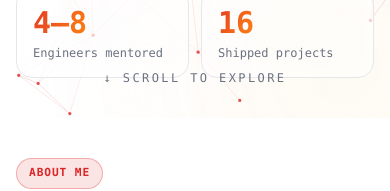
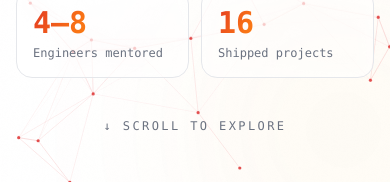
Before and after one commit to nrs-minhdoan/andrew-portfolio, a Next.js app: page /en in a window 390 px wide. Shown: the part 558-749 px from the top of the page. Built offline with nearby package versions, Linux system fonts and the light colour scheme; no server answers.

Commit message:
Fix hydration

```diff
--- a/app/[locale]/layout.tsx
+++ b/app/[locale]/layout.tsx
@@ -86,7 +86,7 @@ export default async function LocaleLayout({
       suppressHydrationWarning
       className={`${silkscreen.variable} ${firaCode.variable}`}
     >
-      <body className="min-h-screen font-sans antialiased">
+      <body className="min-h-screen font-sans antialiased" suppressHydrationWarning>
         <PersonJsonLd locale={locale} />
         <NextIntlClientProvider>
           <Providers>
--- a/app/globals.css
+++ b/app/globals.css
@@ -422,6 +422,15 @@ section[id] {
   scroll-margin-top: 4rem;
 }
 
+/* Mobile: drop scroll-margin so it doesn't stack with html's scroll-padding-top.
+   Desktop snap re-aligns the section to snap-start so the double offset is invisible
+   there; mobile has no snap, so the duplicate 4rem leaks the previous section's tail. */
+@media (max-width: 767px) {
+  section[id] {
+    scroll-margin-top: 0;
+  }
+}
+
 /* Hero already centers itself via its own flex; skip min-height bump
    for sections that explicitly opt out via data-snap="off". */
 section[data-snap="off"] {
--- a/components/sections/Hero.tsx
+++ b/components/sections/Hero.tsx
@@ -17,7 +17,7 @@ export function Hero() {
     <section
       id="hero"
       data-section="hero"
-      className="relative isolate flex min-h-svh items-start pt-20 sm:pt-28 lg:items-center lg:pt-24"
+      className="relative isolate flex min-h-svh flex-col items-stretch pt-20 sm:flex-row sm:items-start sm:pt-28 lg:items-center lg:pt-24"
     >
       <div className="aurora" aria-hidden />
       <div className="bg-grid absolute inset-0" aria-hidden />
@@ -84,7 +84,7 @@ export function Hero() {
       <a
         href="#about"
         aria-label={t("scroll")}
-        className="absolute bottom-8 left-1/2 z-10 -translate-x-1/2 text-xs tracking-[0.2em] text-(--muted) uppercase"
+        className="mt-10 mb-2 self-center text-xs tracking-[0.2em] text-(--muted) uppercase sm:absolute sm:bottom-8 sm:left-1/2 sm:z-10 sm:mt-0 sm:mb-0 sm:-translate-x-1/2"
       >
         <span className="floating inline-block">↓ {t("scroll")}</span>
       </a>
```
